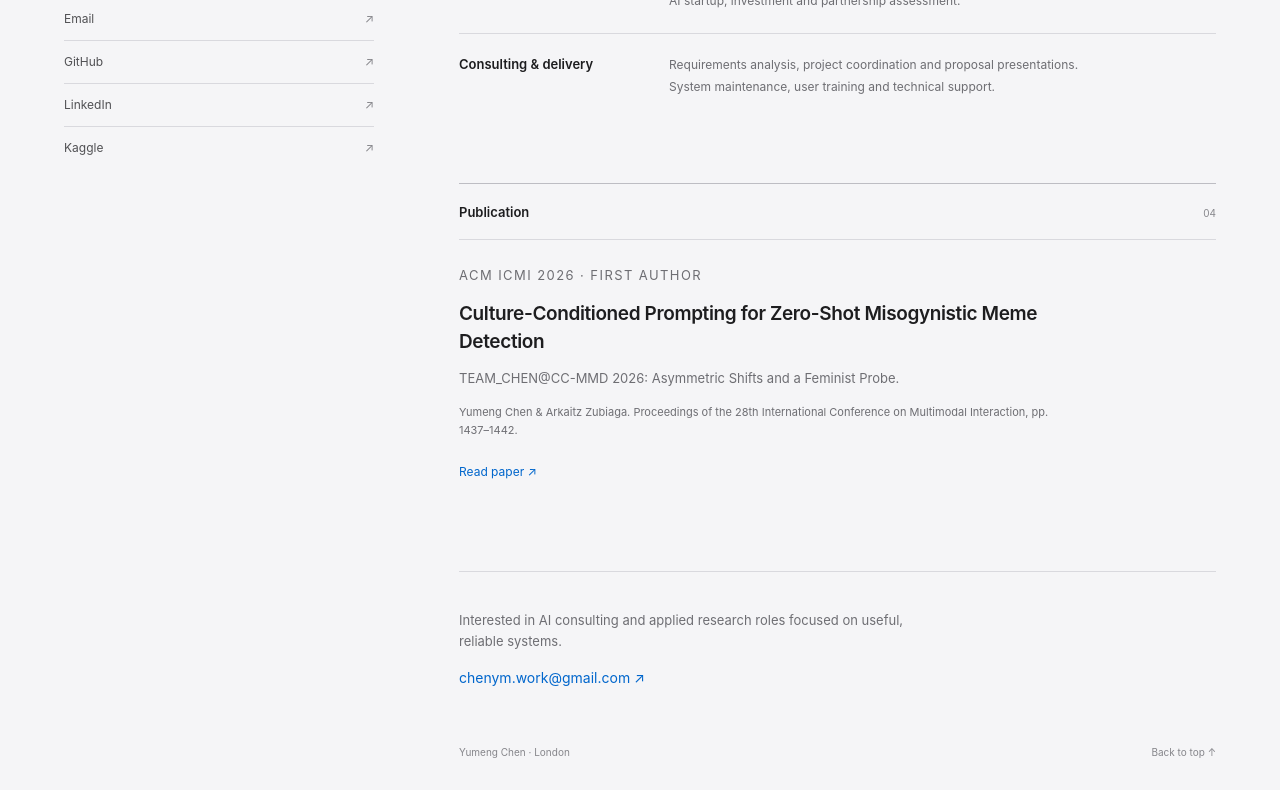
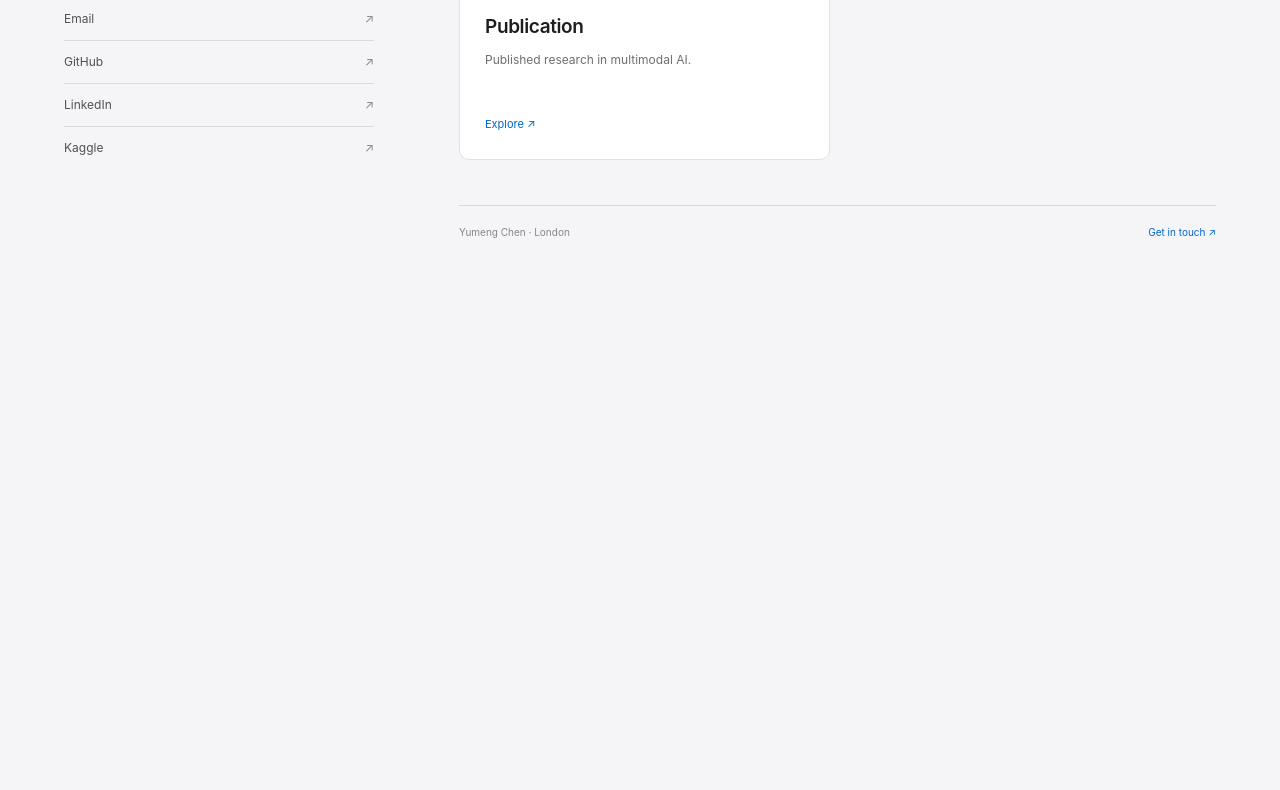
Before and after one commit to chenymwork-eng/chenymwork-eng.github.io, a plain HTML site: page index.html in a window 1280 px wide. Shown: the part 784-1574 px from the top of the page. After the commit the page ends 1049 px from the top, so only its background shows below. Drawn offline with Linux system fonts and the light colour scheme.

Commit message:
Introduce three-level portfolio navigation with category and project pages

```diff
--- a/index.html
+++ b/index.html
@@ -1,14 +1,8 @@
 <!doctype html>
-<html lang="en"><head><meta charset="utf-8"><meta name="viewport" content="width=device-width,initial-scale=1"><meta name="description" content="Yumeng Chen — AI consulting and applied AI research. Selected work in model evaluation, data systems and technical delivery."><meta name="theme-color" content="#f5f5f7"><title>Yumeng Chen — AI Consulting & Applied AI Research</title><link rel="stylesheet" href="style.css?v=report-01"><script src="app.js?v=report-01" defer></script></head>
-<body><a class="skip" href="#main">Skip to content</a>
-<header><a class="brand" href="#">Yumeng Chen<span>AI consulting / Applied AI research</span></a><nav aria-label="Main"><a href="#work">Work</a><a href="#experience">Experience</a><a href="#research">Publication</a></nav></header>
+<html lang="en"><head><meta charset="utf-8"><meta name="viewport" content="width=device-width,initial-scale=1"><meta name="description" content="Yumeng Chen — AI consulting and applied AI research. Selected work in model evaluation, data systems and technical delivery."><meta name="theme-color" content="#f5f5f7"><title>Yumeng Chen — AI Consulting & Applied AI Research</title><link rel="stylesheet" href="style.css?v=layers-01"><script src="app.js?v=layers-01" defer></script></head>
+<body><a class="skip" href="#/">Skip to content</a>
+<header><a class="brand" href="#/">Yumeng Chen<span>AI consulting / Applied AI research</span></a><nav aria-label="Main"><a href="#/">Overview</a><a href="#/area/experience">Experience</a><a href="#/area/publication">Publication</a></nav></header>
 <div class="layout">
 <aside class="profile"><img class="portrait" src="assets/yumeng-chen.svg" alt="Yumeng Chen" width="166" height="166"><p class="label">LONDON, UK</p><h1>From complex evidence to <span>sharper decisions.</span></h1><p class="intro">I help teams assess AI capabilities, structure fragmented data and turn analysis into actionable recommendations. My work spans model evaluation, decision-support systems and technical delivery.</p><p class="background">Previously at Huawei UK R&D.<br>MSc Computer Science, QMUL — Distinction.<br>First-author paper at ACM ICMI 2026.</p><div class="profile-links"><a href="mailto:chenym.work@gmail.com">Email <span>↗</span></a><a href="https://github.com/chenymwork-eng" target="_blank" rel="noopener">GitHub <span>↗</span></a><a href="https://www.linkedin.com/in/yumeng-chen-5a7578214/" target="_blank" rel="noopener">LinkedIn <span>↗</span></a><a href="https://www.kaggle.com/yumengchen8097" target="_blank" rel="noopener">Kaggle <span>↗</span></a></div></aside>
-<main id="main">
-<section id="work"><div class="section-title"><h2>Selected work</h2><span>01</span></div><div class="filters" role="group" aria-label="Filter projects"><button class="active" data-filter="all" aria-pressed="true">All</button><button data-filter="ai" aria-pressed="false">AI research</button><button data-filter="data" aria-pressed="false">Analytics</button><button data-filter="product" aria-pressed="false">Product & delivery</button></div><div id="project-grid" aria-live="polite"></div></section>
-<section id="experience"><span id="journey"></span><div class="section-title"><h2>Relevant experience</h2><span>02</span></div><div id="timeline"></div><details class="earlier-background"><summary>Earlier consulting & education <span>+</span></summary><p><strong>Alpha Approach</strong> — Digital-human market research and commercial analysis.</p><p><strong>Guangdong Contemporary Art Center</strong> — Cultural-market analysis and government-facing proposals.</p><p><strong>Ogilvy / GAC Motor</strong> — Overseas market-entry research and campaign analytics.</p><p>Earlier education: Film Exhibition and Curation at the University of Edinburgh; Public Administration at Jinan University.</p></details></section>
-<section id="capabilities"><div class="section-title"><h2>Technical & consulting capabilities</h2><span>03</span></div><div class="skill-row"><h3>Data systems & analytics</h3><p>Python, SQL, Power BI, Tableau, Excel, Neo4j.<br>Data preparation, integration, dashboards and automated reporting.</p></div><div class="skill-row"><h3>Applied AI & evaluation</h3><p>Qwen, LLaVA, Transformers, PEFT, LoRA / QLoRA.<br>Prompt auditing, experimental design, error analysis and robustness assessment.</p></div><div class="skill-row"><h3>Commercial analysis</h3><p>Market sizing, business planning, valuation and competitor research.<br>AI startup, investment and partnership assessment.</p></div><div class="skill-row"><h3>Consulting & delivery</h3><p>Requirements analysis, project coordination and proposal presentations.<br>System maintenance, user training and technical support.</p></div></section>
-<section id="research"><div class="section-title"><h2>Publication</h2><span>04</span></div><article class="publication"><p class="label">ACM ICMI 2026 · FIRST AUTHOR</p><h3>Culture-Conditioned Prompting for Zero-Shot Misogynistic Meme Detection</h3><p>TEAM_CHEN@CC-MMD 2026: Asymmetric Shifts and a Feminist Probe.</p><p class="small">Yumeng Chen & Arkaitz Zubiaga. Proceedings of the 28th International Conference on Multimodal Interaction, pp. 1437–1442.</p><a href="https://doi.org/10.1145/3776574.3832464" target="_blank" rel="noopener">Read paper ↗</a></article></section>
-<footer><p>Interested in AI consulting and applied research roles focused on useful, reliable systems.</p><a href="mailto:chenym.work@gmail.com">chenym.work@gmail.com ↗</a><div class="footer-bottom"><span>Yumeng Chen · London</span><a href="#">Back to top ↑</a></div></footer>
-</main></div>
-<dialog id="case-dialog" aria-labelledby="case-title"><button id="close-dialog" class="close-dialog" aria-label="Close case study">×</button><div id="case-content"></div></dialog></body></html>
+<main id="main"><div id="view" tabindex="-1"></div><div class="page-footer"><span>Yumeng Chen · London</span><a href="mailto:chenym.work@gmail.com">Get in touch ↗</a></div></main></div>
+</body></html>
```
